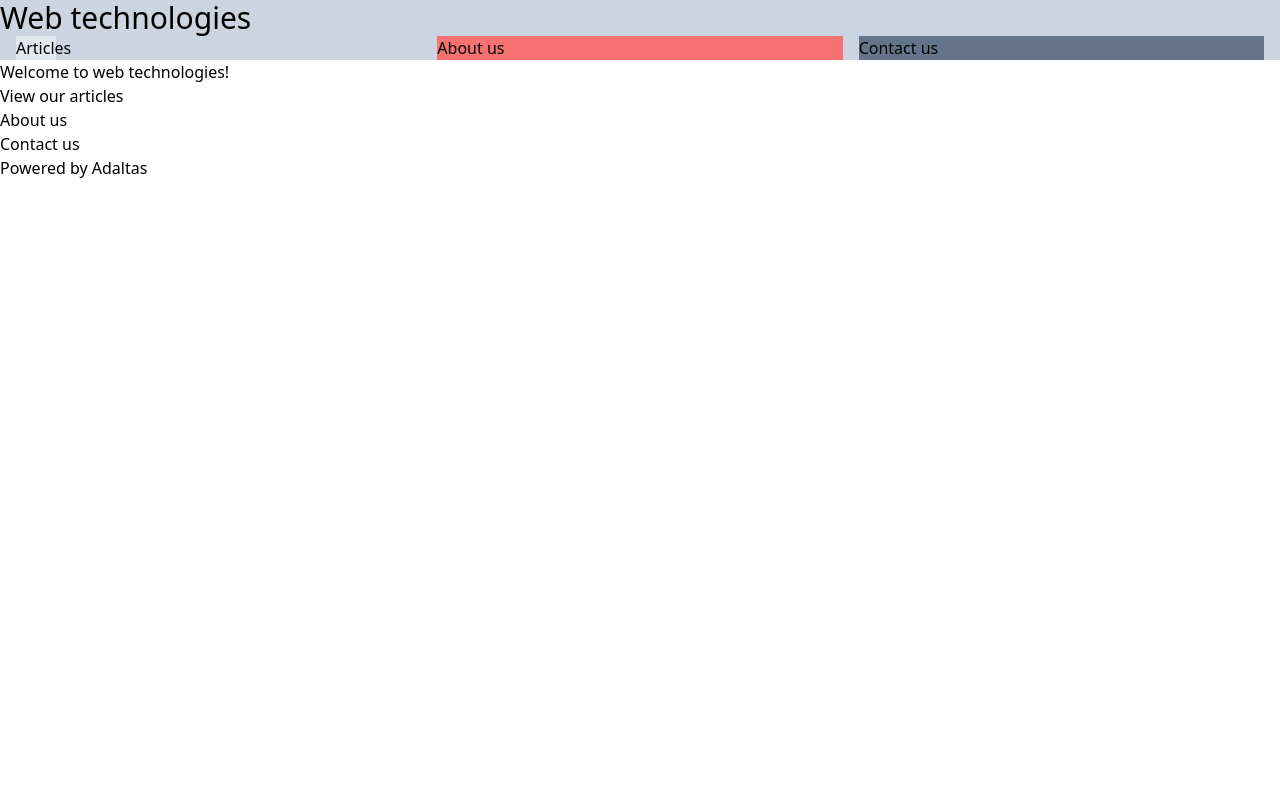
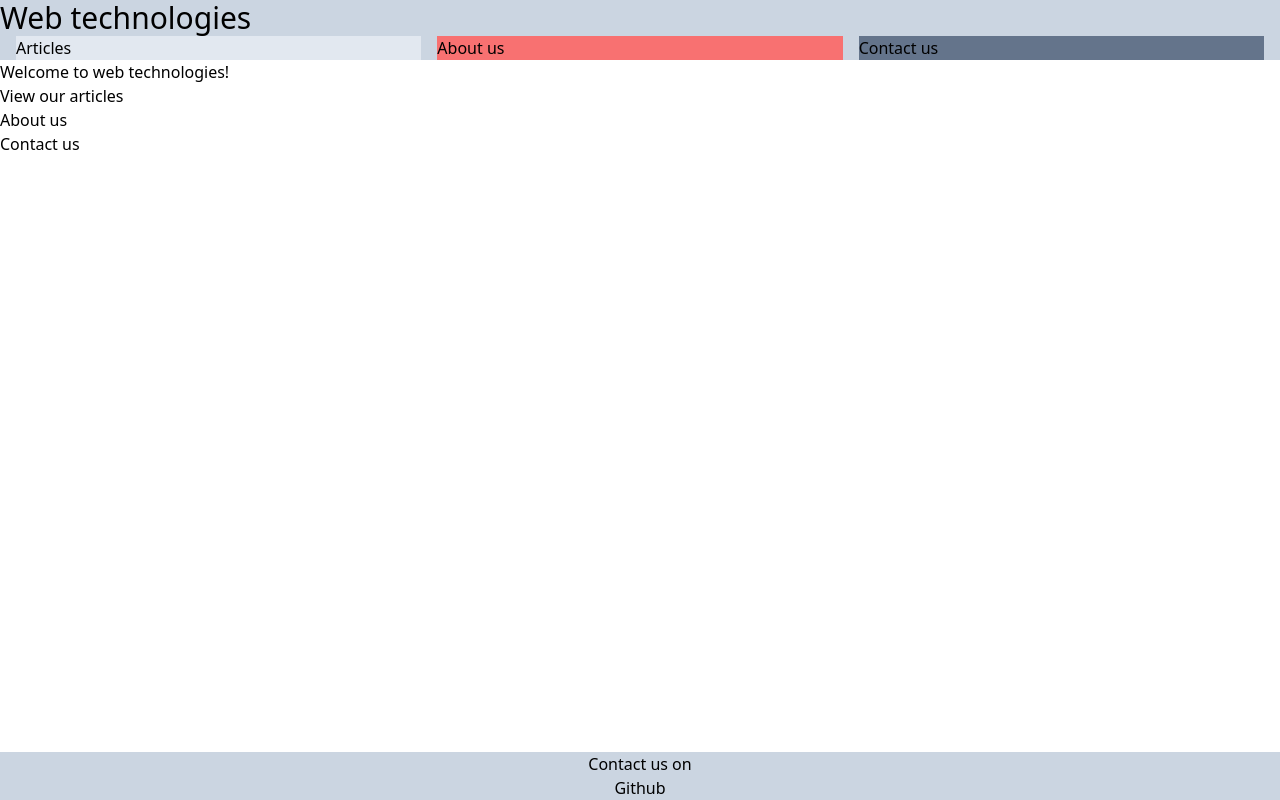
Before and after one commit to gr3g0ry552/ece-webtech-grouzelle-monsoro, a Next.js app in the folder app/: page / in a window 1280 px wide. Built offline with nearby package versions, Linux system fonts and the light colour scheme; what tailwindcss-font-inter would draw is missing.

Commit message:
feat: footer centered

```diff
--- a/app/components/Footer.js
+++ b/app/components/Footer.js
@@ -1,16 +1,19 @@
 
 
 
-export default function Header(){
+export default function Header() {
   return (
-    <footer>
-      <a
-        href="https://www.adaltas.com"
-        target="_blank"
-        rel="noopener noreferrer"
-      >
-        Powered by Adaltas
-      </a>
+    <footer class="place-content-center absolute inset-x-0 bottom-0">
+      <div class="text-center bg bg-slate-300">
+        <a class="relative h-10 w-10"
+          href="https://github.com/gr3g0ry552/ece-webtech-grouzelle-monsoro"
+        >
+          <p>Contact us on</p>
+          <p>Github</p>
+
+        </a>
+        <img class="../public/favicon.ico"></img>
+      </div>
     </footer>
   )
 }
--- a/app/components/Header.js
+++ b/app/components/Header.js
@@ -9,7 +9,6 @@ export default function Header() {
       <title>Create Next App</title>
       <Link href={`/`}>
           <a>
-
             <span class="text-3xl box-border w-50">
               Web technologies
             </span>
@@ -18,7 +17,7 @@ export default function Header() {
       <div class="container mx-auto px-4 columns-3 gap-4">
 
 
-          <div class="bg-slate-200 box-border w-10 ">
+          <div class="bg-slate-200">
             <Link href="/articles">
               Articles
             </Link>
--- a/app/pages/about.js
+++ b/app/pages/about.js
@@ -6,7 +6,7 @@ export default function ContactUs() {
   return (
     <Layout>
       <Head>
-        <title>WebTech - About us</title>
+        <title class="static h-10">WebTech - About us</title>
         <meta name="description" content="Don't be shy, drop us an email" />
         <link rel="icon" href="/favicon.ico" />
       </Head>
--- a/app/pages/index.js
+++ b/app/pages/index.js
@@ -5,7 +5,8 @@ import Layout from '../components/Layout.js'
 export default function Home() {
   return (
     <Layout>
-
+      <div class="static place-content-center">
+        <div class="h-0">
           <h1>
             Welcome to <a href="https://www.adaltas.com">web technologies!</a>
           </h1>
@@ -27,6 +28,8 @@ export default function Home() {
               </Link>
             </li>
           </ul>
+        </div>
+      </div>
     </Layout>
   )
 }
```
Lines whose indentation alone changed are shown as unchanged.
